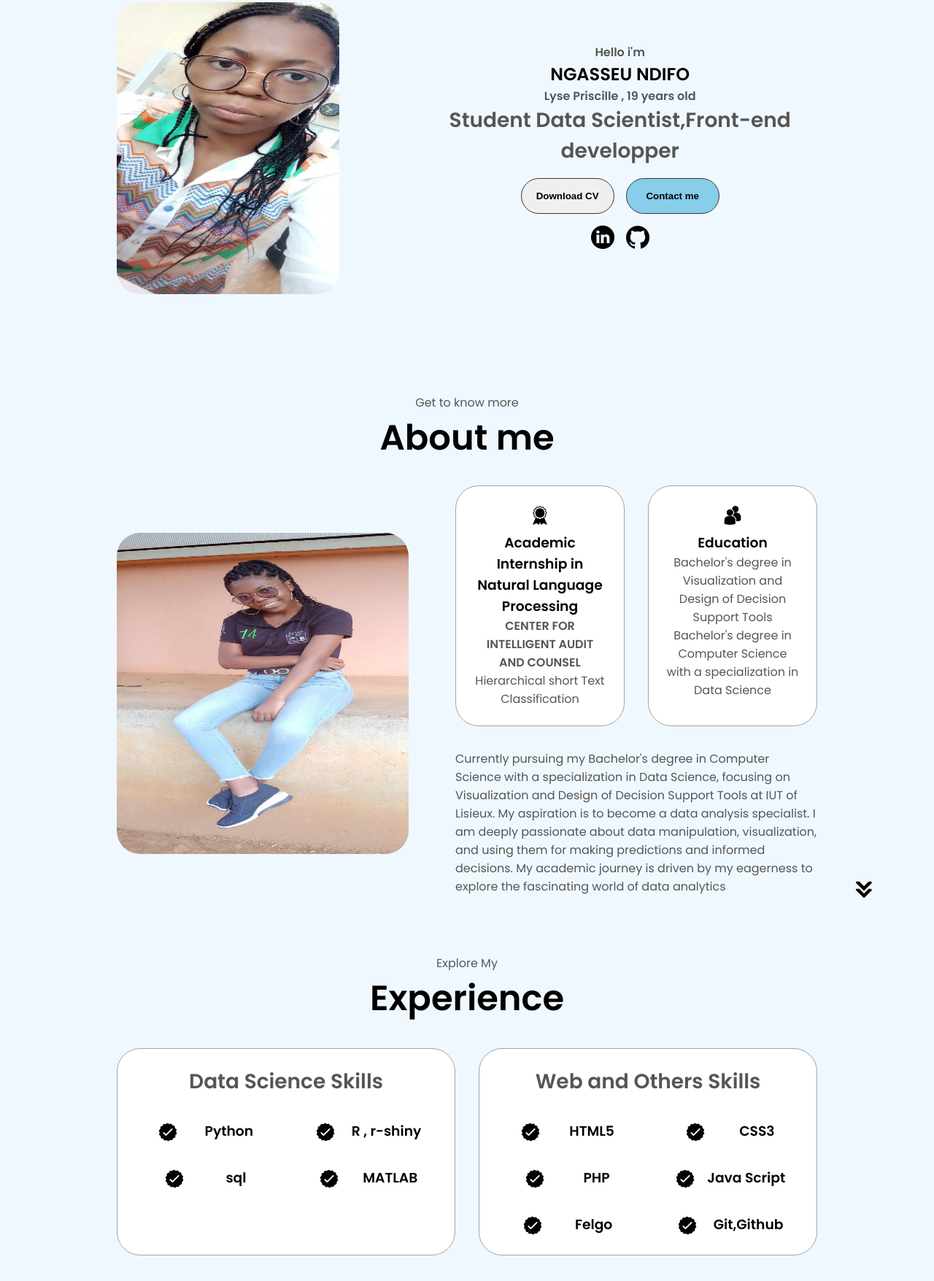
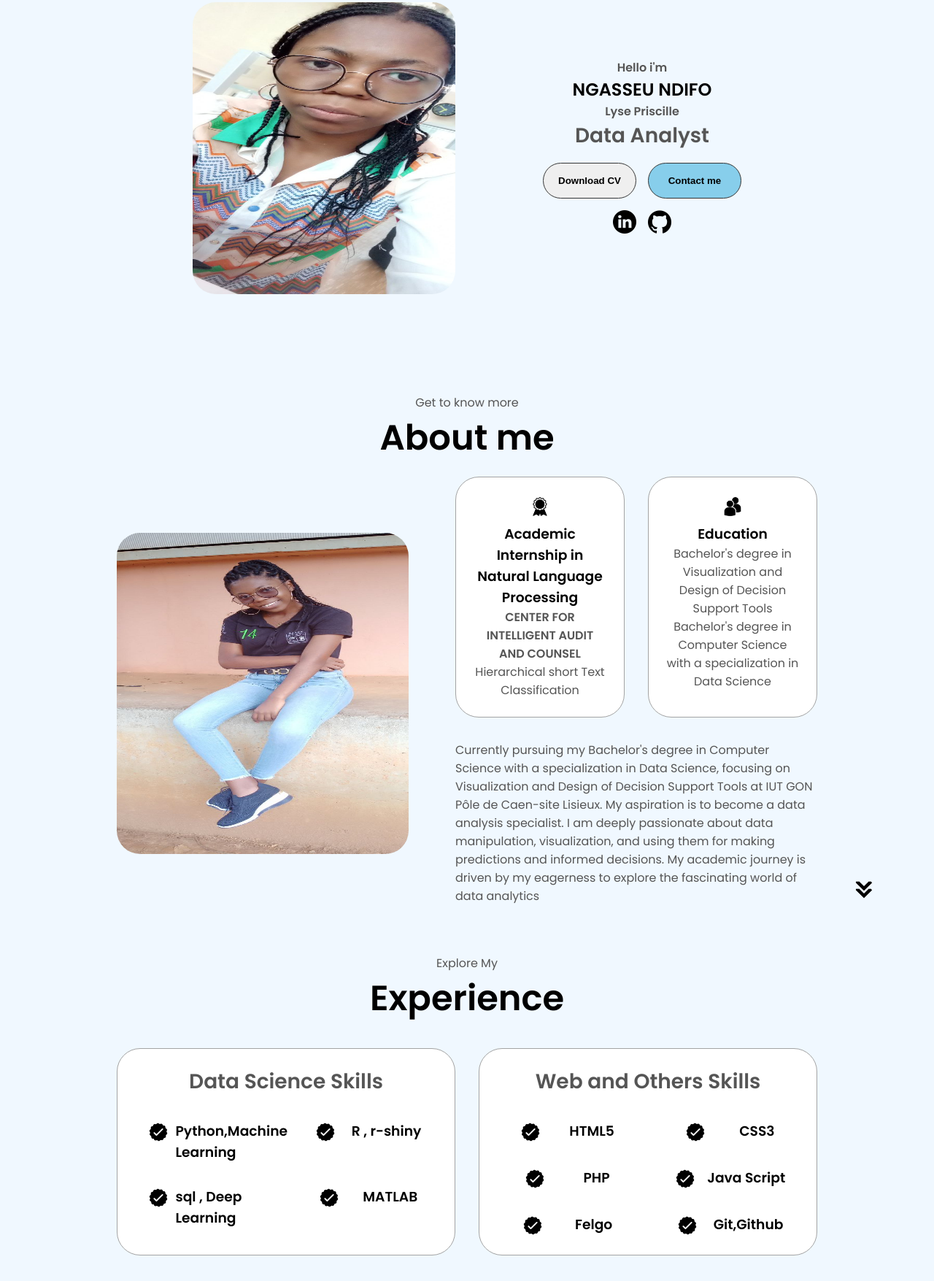
Before and after one commit to LyseNdifo/PortFolio, a plain HTML site: page index.html in a window 1280 px wide. Shown: the part 269-2024 px from the top of the page at 73% size. Drawn offline with Linux system fonts and the light colour scheme.

Commit message:
Update index.html

```diff
--- a/index.html
+++ b/index.html
@@ -11,10 +11,10 @@
     </head>
     <body>
       <nav id="gr-nav">
-        <div class="logo">
+<!--         <div class="logo">
             <strong><p> NGASSEU NDIFO</p></strong>
             <i><p class="section_p1">Lyse Priscille</p></i>
-        </div>
+        </div> -->
         <div>
             <ul class="nav-links">
                 <li><a href="#about">About</a></li>
@@ -46,8 +46,8 @@
         </div>
         <div class="section_text">
             <p class="section_p1">Hello i'm</p>
-            <h2>NGASSEU NDIFO </h2><p>Lyse Priscille <strong> , 19 years old</strong> </p>
-            <p class="section_p2">Student Data Scientist,Front-end developper</p>
+            <h2>NGASSEU NDIFO </h2><p>Lyse Priscille </p>
+            <p class="section_p2">Data Analyst</p>
             <div class="btn-container">
                 <button class="btn btn-color-2" onclick="window.open('./assets/Mon_CV_FRENCH.pdf')">Download CV</button>
                 <button class="btn btn-color-1" onclick="location.href='./#contact'">Contact me</button>
@@ -86,7 +86,7 @@
                 </div>
                 <div class="text-container">
                     <p>Currently pursuing my Bachelor's degree in Computer Science with a specialization
-                        in Data Science, focusing on Visualization and Design of Decision Support Tools at IUT of Lisieux.
+                        in Data Science, focusing on Visualization and Design of Decision Support Tools at IUT GON Pôle de Caen-site Lisieux.
                         My aspiration is to become a data analysis specialist. I am deeply passionate about data
                         manipulation, visualization, and using them for making predictions and informed decisions. My academic
                         journey is driven by my eagerness to explore the fascinating world of data analytics</p>
@@ -108,7 +108,7 @@
                         <article>
                             <img src="./assets/checkmark.png" alt="checkmark" class="icon"/>
                             <div>
-                                <h3>Python</h3>
+                                <h3>Python,Machine Learning</h3>
                                 <!-- <p>Experienced</p> -->
                             </div>
                         </article>
@@ -122,7 +122,7 @@
                         <article>
                             <img src="./assets/checkmark.png" alt="'checkmark" class="icon"/>
                             <div>
-                                <h3>sql</h3>
+                                <h3>sql , Deep Learning</h3>
                                 <!-- <p>Intermediate</p> -->
                             </div>
                         </article>
```
